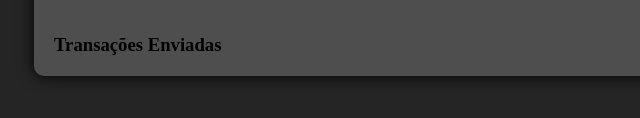
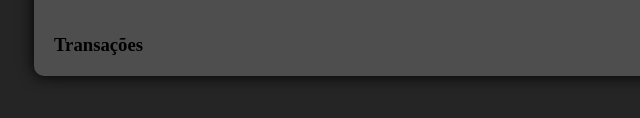
Before and after one commit to CaioPaulin0/jwt-com-mongodb, a plain HTML site: page front/conta.html in a window 1280 px wide. Shown: the part 494-612 px from the top of the page, 286-926 px from the left. Drawn offline with Linux system fonts and the light colour scheme.

Commit message:
transacao update

```diff
--- a/front/conta.html
+++ b/front/conta.html
@@ -24,7 +24,7 @@
         <button id="enviar" class="enviar">enviar</button>
     </div>
     <div id="transacao">
-        <h3>Transações Enviadas</h3>
+        <h3>Transações</h3>
     </div>
     </div>
 
```
